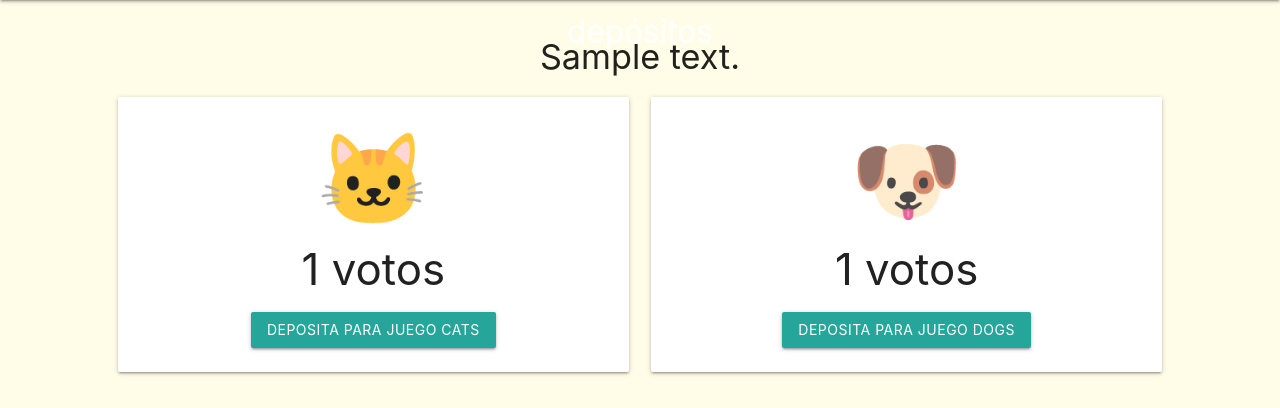
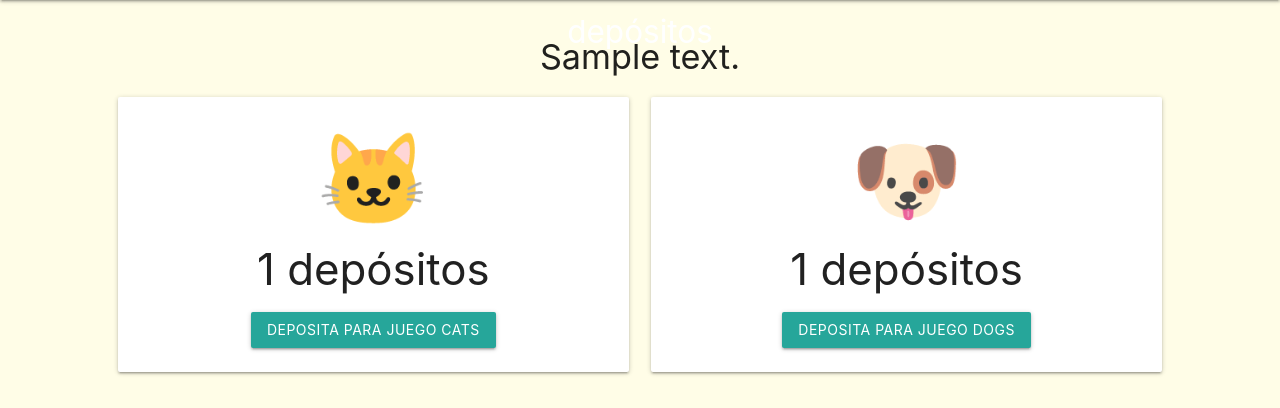
Before and after one commit to analopezm/idp-sql, a Python web app: template templates/index.html in a window 1280 px wide. Shown: the part 64-472 px from the top of the page. Run offline with Jinja, Linux system fonts and the light colour scheme; the template is opened without the code that fills it: most values are stand-ins (such as "Sample title", 1, 10 or a date in 2020); some libraries are stand-ins or nearby versions.

Commit message:
changes in depositos index.html

```diff
--- a/templates/index.html
+++ b/templates/index.html
@@ -44,14 +44,14 @@
       <div class="col s6 m5 offset-m1">
         <div class="{% if lead_team == 'CATS' %}card-panel teal lighten-4{% else %}card-panel{% endif %}"">
           <i class="material-icons large">🐱</i>
-          <h3>{{cats_count}} votos</h3>
+          <h3>{{cats_count}} depósitos</h3>
           <button class="btn" id="voteCats">Deposita para JUEGO CATS</button>
         </div>
       </div>
       <div class="col s6 m5">
         <div class="{% if lead_team == 'DOGS' %}card-panel teal lighten-4{% else %}card-panel{% endif %}"">
           <i class="material-icons large">🐶</i>
-          <h3>{{dogs_count}} votos</h3>
+          <h3>{{dogs_count}} depósitos</h3>
           <button class="btn" id="voteDogs">Deposita para JUEGO DOGS</button>
         </div>
       </div>
```
